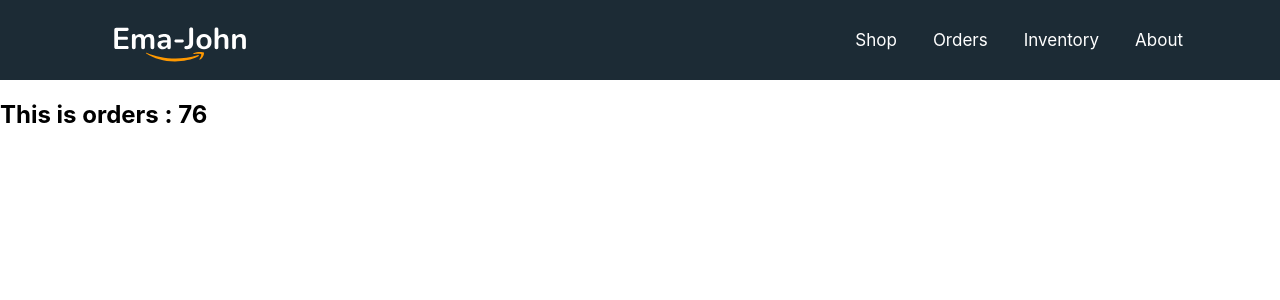
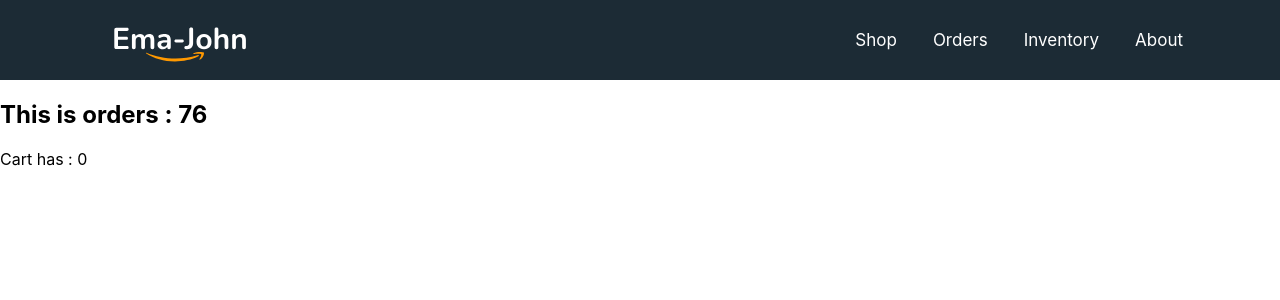
Before and after one commit to MirzaAyon/e-commerce-SPA-using-react, a React (Create React App) app: page /orders in a window 1280 px wide. Shown: the top 300 px of the page. Built offline with nearby package versions, Linux system fonts and the light colour scheme.

Commit message:
our custome hook addedand working as they are usecart and useProducts

```diff
--- a/src/components/Orders/Orders.js
+++ b/src/components/Orders/Orders.js
@@ -1,12 +1,18 @@
 import React from 'react';
+import useCart from '../../hooks/useCart';
 import useProducts from '../../hooks/useproducts';
 
 const Orders = () => {
     const [products, setProducts] = useProducts();
     //usestate er bodole nijeder banano usestate mane useProducts use korlam
+    const [cart, setCart] = useCart(products)
     return (
         <div>
-            <h2>This is orders : {products.length}</h2>
+            <h2>This is orders : {products.length}
+            </h2>
+            <p>Cart has : {cart.length}</p>
+            {/* kintu orders e mot koyta eta na dekhay item koyta sheta dekhachee */}
+            {/* hobar kotha 5 dekhae 3  */}
         </div>
     );
 };
--- /dev/null
+++ b/src/hooks/useCart.js
@@ -0,0 +1,25 @@
+import { useEffect, useState } from "react"
+import { getStoredCart } from "../utilities/fakedb";
+
+const useCart = (products) => {
+    const [cart, setCart] = useState([]);
+    useEffect(() => {
+        const storedCart = getStoredCart();
+        const savedCart = [];
+        for (const id in storedCart) {
+            const addedProduct = products.find(product => product.id === id);
+            if (addedProduct) {
+                const quantity = storedCart[id];
+                addedProduct.quantity = quantity;
+                savedCart.push(addedProduct);
+            }
+        }
+        setCart(savedCart);
+    }, [products])
+    //products er value ek bar na pele close kore dae second bar r call korena, second bar call koranor jnno dependancy dite hbe
+    //data change korar jnno dependancy dibo
+    return [cart, setCart];
+}
+
+export default useCart;
+//use cart and useproduct er modhe diff holo useCart parameter ney
```
